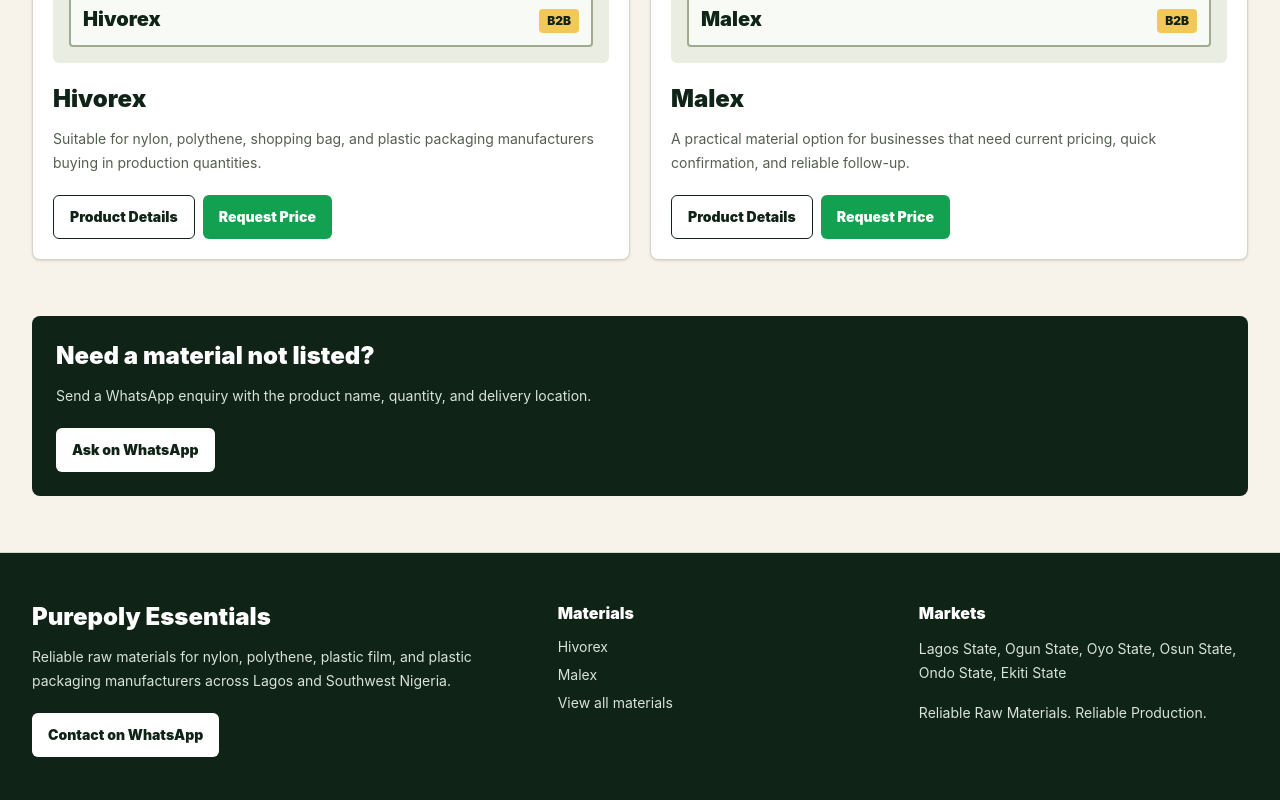
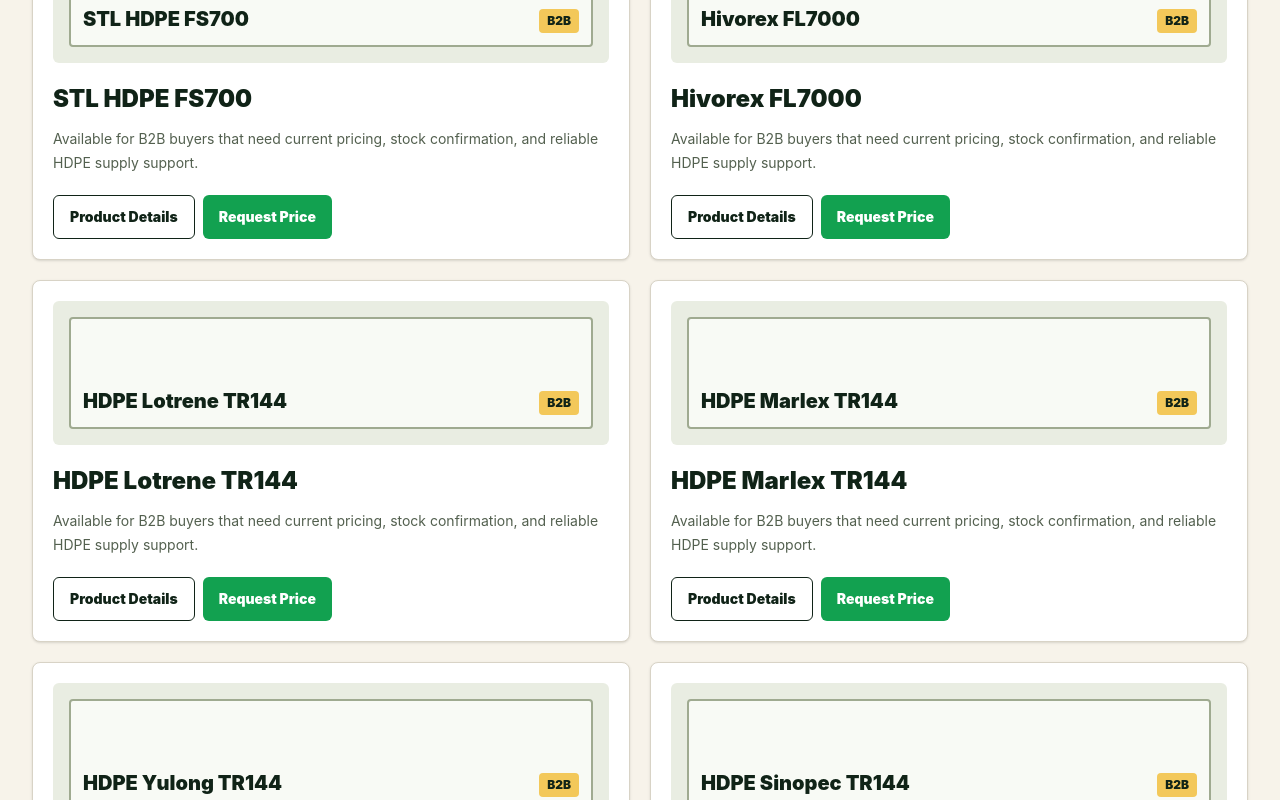
Before and after one commit to mystic001/purepoly-essentials, a Next.js app: page /products in a window 1280 px wide. Shown: the part 560-1360 px from the top of the page. Built offline with nearby package versions, Linux system fonts and the light colour scheme.

Commit message:
feat: Update product descriptions and add new materials to the README and product data

```diff
--- a/src/app/about/page.tsx
+++ b/src/app/about/page.tsx
@@ -18,8 +18,8 @@
         </div>
         <div className="space-y-5 text-base leading-8 text-[#53604f]">
           <p>
-            Purepoly Essentials connects nylon and plastic-processing businesses with raw materials such as Hivorex,
-            Malex, and related production inputs.
+            Purepoly Essentials connects nylon and plastic-processing businesses with HDPE, LDPE, and related production
+            inputs.
           </p>
           <p>
             The business is focused on clear price communication, availability confirmation, and fast follow-up through
--- a/src/app/areas-we-serve/page.tsx
+++ b/src/app/areas-we-serve/page.tsx
@@ -20,7 +20,7 @@
             <div className="rounded-lg border border-[#d8d3c6] bg-white p-5 shadow-sm" key={area}>
               <h2 className="text-xl font-black text-[#102317]">{area}</h2>
               <p className="mt-3 text-sm leading-6 text-[#53604f]">
-                Enquiries are welcome for Hivorex, Malex, and related nylon or plastic production raw materials.
+                Enquiries are welcome for HDPE, LDPE, and related nylon or plastic production raw materials.
               </p>
             </div>
           ))}
--- a/src/app/layout.tsx
+++ b/src/app/layout.tsx
@@ -9,7 +9,7 @@
     template: "%s | Purepoly Essentials",
   },
   description:
-    "Supplier of Hivorex, Malex, and other raw materials for nylon and plastic manufacturers in Lagos and Southwest Nigeria.",
+    "Supplier of HDPE, LDPE, and other raw materials for nylon and plastic manufacturers in Lagos and Southwest Nigeria.",
 };
 
 export default function RootLayout({ children }: LayoutProps<"/">) {
--- a/src/app/products/[slug]/page.tsx
+++ b/src/app/products/[slug]/page.tsx
@@ -59,7 +59,7 @@
           <div className="rounded-lg bg-[#102317] p-5 text-white shadow-xl">
             <div className="h-48 rounded-md bg-[#f7f3ea] p-4">
               <div className="flex h-full items-end justify-between rounded border-2 border-[#9faa90] bg-[#e9ede2] p-4 text-[#102317]">
-                <span className="text-3xl font-black">{product.name}</span>
+                <span className="break-words text-3xl font-black">{product.name}</span>
                 <span className="rounded bg-[#f3c85a] px-3 py-2 text-sm font-black">Available</span>
               </div>
             </div>
--- a/src/app/products/page.tsx
+++ b/src/app/products/page.tsx
@@ -5,7 +5,7 @@
 
 export const metadata: Metadata = {
   title: "Products",
-  description: "Available Hivorex, Malex, and nylon or plastic production raw materials from Purepoly Essentials.",
+  description: "Available HDPE, LDPE, and nylon or plastic production raw materials from Purepoly Essentials.",
 };
 
 export default function ProductsPage() {
--- a/src/app/request-quote/page.tsx
+++ b/src/app/request-quote/page.tsx
@@ -3,7 +3,7 @@
 
 export const metadata: Metadata = {
   title: "Request Quote",
-  description: "Submit a quotation request for Hivorex, Malex, and other nylon or plastic raw materials.",
+  description: "Submit a quotation request for HDPE, LDPE, and other nylon or plastic raw materials.",
 };
 
 export default function RequestQuotePage() {
--- a/src/components/Hero.tsx
+++ b/src/components/Hero.tsx
@@ -1,7 +1,10 @@
 import Link from "next/link";
+import { products } from "@/data/products";
 import { WhatsAppButton } from "./WhatsAppButton";
 
 export function Hero() {
+  const featuredMaterials = products.slice(0, 3);
+
   return (
     <section className="border-b border-[#d8d3c6] bg-[#f7f3ea]">
       <div className="mx-auto grid max-w-7xl gap-8 px-5 py-10 sm:px-8 lg:grid-cols-[0.95fr_1.05fr] lg:py-14">
@@ -14,12 +17,12 @@
               Reliable Raw Materials for Nylon & Plastic Production
             </h1>
             <p className="max-w-2xl text-lg leading-8 text-[#53604f]">
-              Purepoly Essentials supplies quality materials including Hivorex, Malex, and related production inputs for
-              nylon and plastic manufacturers in Lagos and across Southwest Nigeria.
+              Purepoly Essentials supplies HDPE, LDPE, and related production inputs for nylon and plastic
+              manufacturers in Lagos and across Southwest Nigeria.
             </p>
           </div>
           <div className="flex flex-col gap-3 sm:flex-row">
-            <WhatsAppButton message="Hello Purepoly Essentials, please send me today's price for Hivorex, Malex and other available materials.">
+            <WhatsAppButton message="Hello Purepoly Essentials, please send me today's price for your available HDPE and LDPE materials.">
               Get Current Price on WhatsApp
             </WhatsAppButton>
             <Link
@@ -40,10 +43,10 @@
                 <h2 className="mt-3 max-w-sm text-3xl font-black leading-tight">Materials ready for production teams</h2>
               </div>
               <div className="grid gap-3">
-                {["Hivorex", "Malex", "Plastic processing inputs"].map((item, index) => (
-                  <div className="rounded-md bg-white/12 p-4 shadow-lg" key={item}>
+                {featuredMaterials.map((product, index) => (
+                  <div className="rounded-md bg-white/12 p-4 shadow-lg" key={product.slug}>
                     <div className="flex items-center justify-between gap-4">
-                      <span className="font-black">{item}</span>
+                      <span className="break-words font-black">{product.name}</span>
                       <span className="rounded bg-[#f3c85a] px-2 py-1 text-xs font-black text-[#102317]">
                         Stock {index + 1}
                       </span>
--- a/src/components/ProductCard.tsx
+++ b/src/components/ProductCard.tsx
@@ -7,11 +7,11 @@
     <article className="rounded-lg border border-[#d8d3c6] bg-white p-5 shadow-sm">
       <div className="mb-5 h-36 rounded-md bg-[#e9ede2] p-4">
         <div className="flex h-full items-end justify-between rounded border-2 border-[#9faa90] bg-[#f8faf5] p-3">
-          <span className="text-xl font-black text-[#102317]">{product.name}</span>
+          <span className="break-words text-xl font-black text-[#102317]">{product.name}</span>
           <span className="rounded bg-[#f3c85a] px-2 py-1 text-xs font-black text-[#102317]">B2B</span>
         </div>
       </div>
-      <h3 className="text-2xl font-black text-[#102317]">{product.name}</h3>
+      <h3 className="break-words text-2xl font-black text-[#102317]">{product.name}</h3>
       <p className="mt-3 text-sm leading-6 text-[#53604f]">{product.summary}</p>
       <div className="mt-5 flex flex-col gap-2 sm:flex-row">
         <Link
--- a/src/data/products.ts
+++ b/src/data/products.ts
@@ -11,31 +11,50 @@
 
 export const whatsappNumber = "234XXXXXXXXXX";
 
+const southwestLocations = ["Lagos", "Ogun", "Oyo", "Osun", "Ondo", "Ekiti"];
+
+function createMaterialProduct({
+  slug,
+  name,
+  materialType,
+  grade,
+}: {
+  slug: string;
+  name: string;
+  materialType: "HDPE" | "LDPE";
+  grade?: string;
+}): Product {
+  const gradeText = grade ? ` grade ${grade}` : "";
+  const filmText = materialType === "HDPE" ? "film, bag, packaging, and plastic-processing" : "film, packaging, and flexible plastic";
+
+  return {
+    slug,
+    name,
+    headline: `${name} Available for Production`,
+    description: `${name} supply for manufacturers that need dependable ${materialType}${gradeText} material for nylon, ${filmText} operations.`,
+    summary: `Available for B2B buyers that need current pricing, stock confirmation, and reliable ${materialType} supply support.`,
+    uses:
+      materialType === "HDPE"
+        ? ["Nylon production", "Polythene film", "Shopping bag manufacturing", "Plastic packaging"]
+        : ["Nylon production", "Flexible film production", "Plastic packaging", "Polythene applications"],
+    benefits: ["Current price on request", "Bulk supply support", "Pickup and delivery support", "WhatsApp-first response"],
+    locations: southwestLocations,
+  };
+}
+
 export const products: Product[] = [
-  {
-    slug: "hivorex",
-    name: "Hivorex",
-    headline: "Hivorex Available in Lagos",
-    description:
-      "Reliable Hivorex supply for nylon and plastic manufacturers that need consistent material availability for production.",
-    summary:
-      "Suitable for nylon, polythene, shopping bag, and plastic packaging manufacturers buying in production quantities.",
-    uses: ["Nylon production", "Polythene film", "Plastic packaging", "Shopping bag manufacturing"],
-    benefits: ["Bulk quantities available", "Reliable Lagos supply", "Pickup and delivery support", "Competitive market pricing"],
-    locations: ["Lagos", "Ogun", "Oyo"],
-  },
-  {
-    slug: "malex",
-    name: "Malex",
-    headline: "Malex Available for Nylon Production",
-    description:
-      "Malex supply for manufacturers that need dependable raw materials for nylon, plastic film, and packaging operations.",
-    summary:
-      "A practical material option for businesses that need current pricing, quick confirmation, and reliable follow-up.",
-    uses: ["Nylon production", "Printed nylon production", "Plastic film production", "Packaging operations"],
-    benefits: ["Current price on request", "Bulk supply support", "Southwest Nigeria enquiries welcome", "WhatsApp-first response"],
-    locations: ["Lagos", "Ogun", "Osun"],
-  },
+  createMaterialProduct({ slug: "stl-hdpe-fs700", name: "STL HDPE FS700", materialType: "HDPE", grade: "FS700" }),
+  createMaterialProduct({ slug: "hivorex-fl7000", name: "Hivorex FL7000", materialType: "HDPE", grade: "FL7000" }),
+  createMaterialProduct({ slug: "hdpe-lotrene-tr144", name: "HDPE Lotrene TR144", materialType: "HDPE", grade: "TR144" }),
+  createMaterialProduct({ slug: "hdpe-marlex-tr144", name: "HDPE Marlex TR144", materialType: "HDPE", grade: "TR144" }),
+  createMaterialProduct({ slug: "hdpe-yulong-tr144", name: "HDPE Yulong TR144", materialType: "HDPE", grade: "TR144" }),
+  createMaterialProduct({ slug: "hdpe-sinopec-tr144", name: "HDPE Sinopec TR144", materialType: "HDPE", grade: "TR144" }),
+  createMaterialProduct({ slug: "hdpe-sk-8800", name: "HDPE SK 8800", materialType: "HDPE", grade: "8800" }),
+  createMaterialProduct({ slug: "hdpe-dow", name: "HDPE Dow", materialType: "HDPE" }),
+  createMaterialProduct({ slug: "ldpe-sabic-4024w", name: "LDPE SABIC 4024W", materialType: "LDPE", grade: "4024W" }),
+  createMaterialProduct({ slug: "ldpe-exxon-4023at", name: "LDPE Exxon 4023AT", materialType: "LDPE", grade: "4023AT" }),
+  createMaterialProduct({ slug: "ldpe-tasnee-4025ad", name: "LDPE Tasnee 4025AD", materialType: "LDPE", grade: "4025AD" }),
+  createMaterialProduct({ slug: "ldpe-basell-2227k", name: "LDPE Basell 2227K", materialType: "LDPE", grade: "2227K" }),
 ];
 
 export const serviceAreas = ["Lagos State", "Ogun State", "Oyo State", "Osun State", "Ondo State", "Ekiti State"];
```
Also changed, not shown: 1 other file (tests, documents, lock files or other folders).
